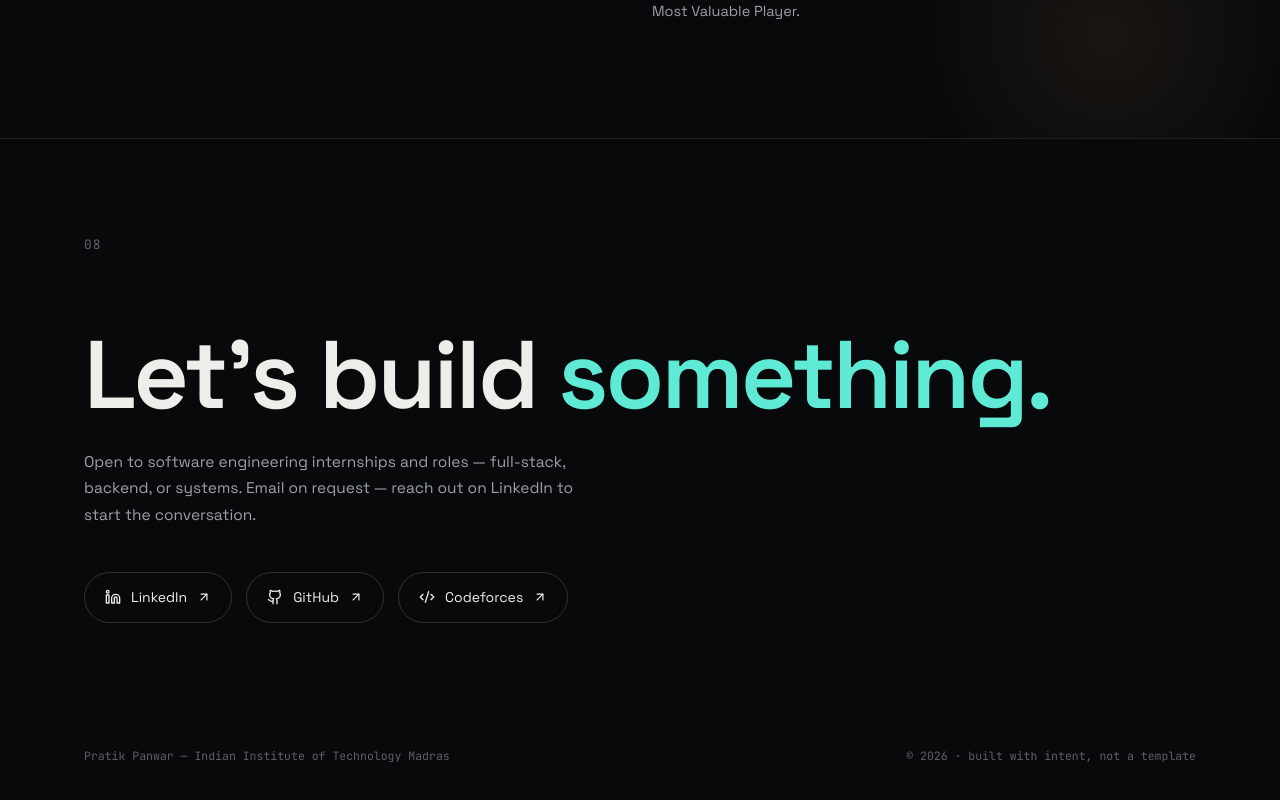
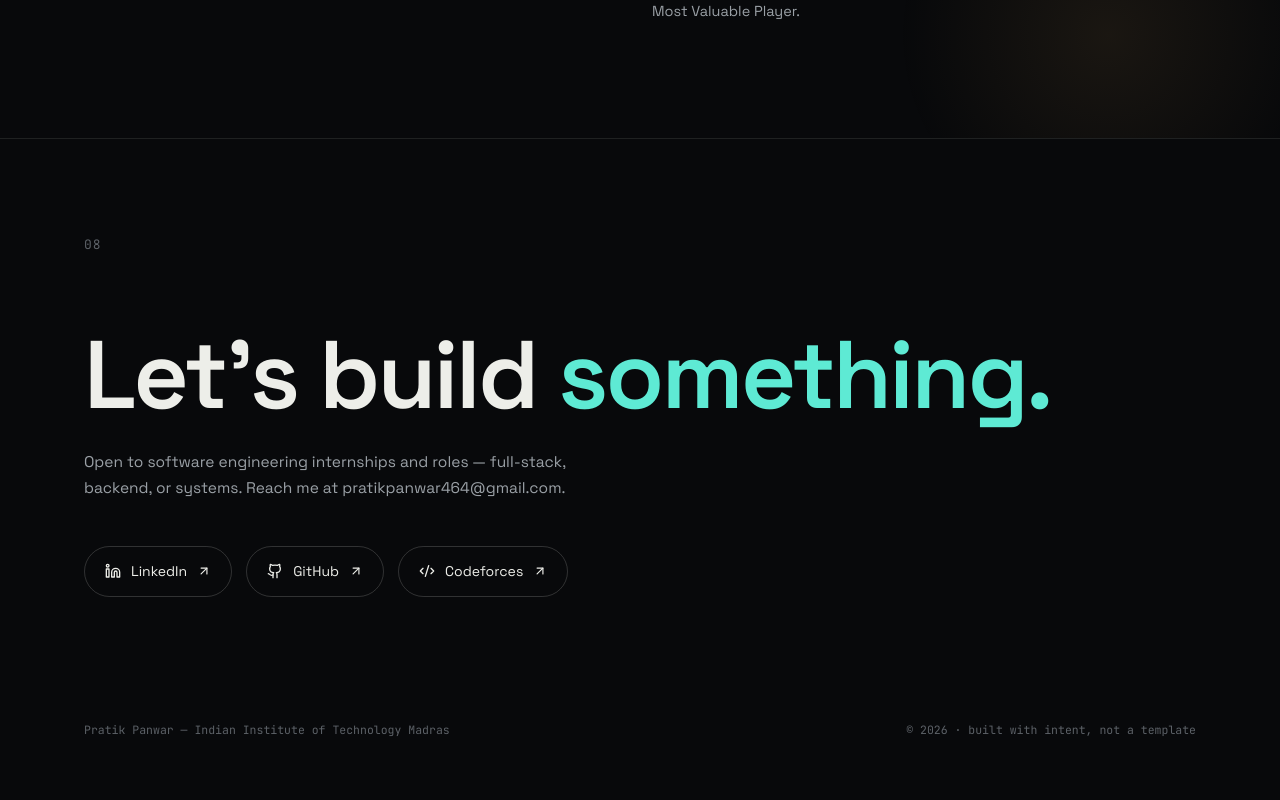
Before and after one commit to Pratik464iitm/My-Portfolio_pp, a React (Vite) app: page / in a window 1280 px wide. Shown: the part 6640-7440 px from the top of the page. After the commit the page ends 7418 px from the top, so only its background shows below. Built offline with nearby package versions, Linux system fonts and the light colour scheme.

Commit message:
Add contact email

```diff
--- a/src/data/content.js
+++ b/src/data/content.js
@@ -14,7 +14,7 @@ export const personal = {
     linkedin: "https://linkedin.com/in/PratikPanwar",
     github: "https://github.com/Pratik464iitm",
     codeforces: "https://codeforces.com/profile/pratik_cf464",
-    email: null, // not provided on resume — shown as a placeholder in Contact
+    email: "pratikpanwar464@gmail.com",
   },
   resumeFile: "/resume.pdf",
 };
```
